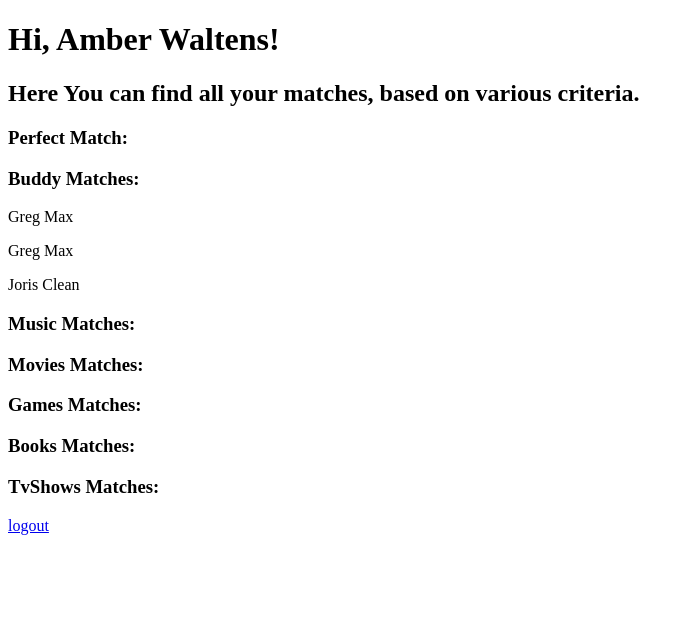
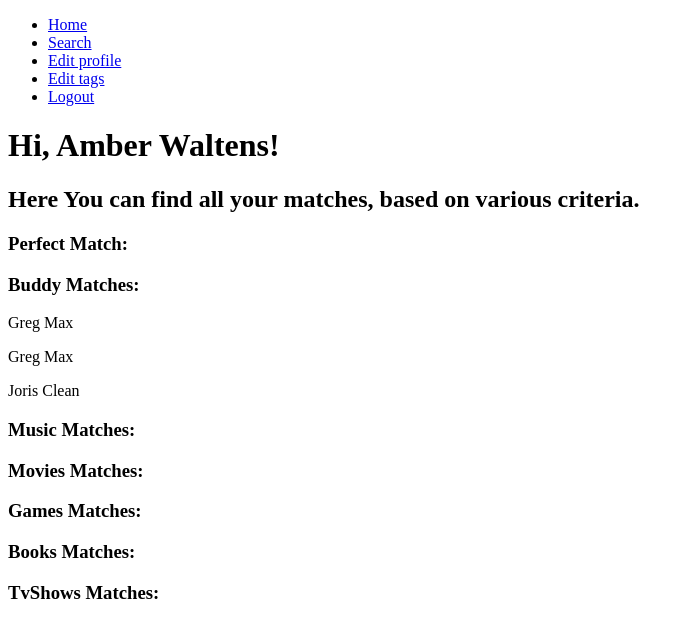
Before and after one commit to GlennVanLaere/PHP-project, a PHP site: page /match.php in a window 1280 px wide. Shown: the top 638 px of the page, without its empty margins (0-694 px from the left). Run offline with PHP 8.4, Linux system fonts and the light colour scheme; a user stored in the database is signed in; data comes from the database, SQL or seed files in the repository.

Commit message:
F6 nav
navigatie gemaakt

```diff
--- /dev/null
+++ b/includes/nav.inc.php
@@ -0,0 +1,9 @@
+<nav>
+    <ul>
+        <li><a href="match.php">Home</a></li>
+        <li><a href="search.php">Search</a></li>
+        <li><a href="profile.php">Edit profile</a></li>
+        <li><a href="tags.php">Edit tags</a></li>
+        <li><a href="logout.php">Logout</a></li>
+    </ul>
+</nav>
--- a/match.php
+++ b/match.php
@@ -28,7 +28,7 @@ include_once(__DIR__."/classes/User.php");
     <title>Match</title>
 </head>
 <body>
-
+<?php include("includes/nav.inc.php") ?>
     <?php  echo '<h1> Hi, '.$info['firstName'].'  '. $info['lastName'].'!</h1>'; ?>
     <h2>Here You can find all your matches, based on various criteria.</h2>
     <h3>Perfect Match:</h3>
@@ -78,6 +78,6 @@ include_once(__DIR__."/classes/User.php");
     <?php endforeach; ?>
     <?php if($tvShowsMatch ===NULL){ echo '<p> no perfect matches found based on tv-shows, search based on another tag </p>'; } ?>
 
-    <a href="logout.php">logout</a>
+
 </body>
 </html>
--- a/search.php
+++ b/search.php
@@ -25,6 +25,7 @@ if(isset($_SESSION['user'])){
     <title>Search</title>
 </head>
 <body>
+    <?php include("includes/nav.inc.php") ?>
     <form action="" method="post">
         <div class="dropdown" >
             <select name="category" required class="btn btn-info dropdown-toggle" type="button" data-toggle="dropdown" aria-haspopup="true" aria-expanded="true">
--- a/tags.php
+++ b/tags.php
@@ -35,6 +35,7 @@
     <title>Profile</title>
 </head>
 <body>
+<?php include("includes/nav.inc.php") ?>
     <?php if(isset($error)): ?>
         <div class="alert alert-danger" role="alert">
             <?php echo $error ?>
```
